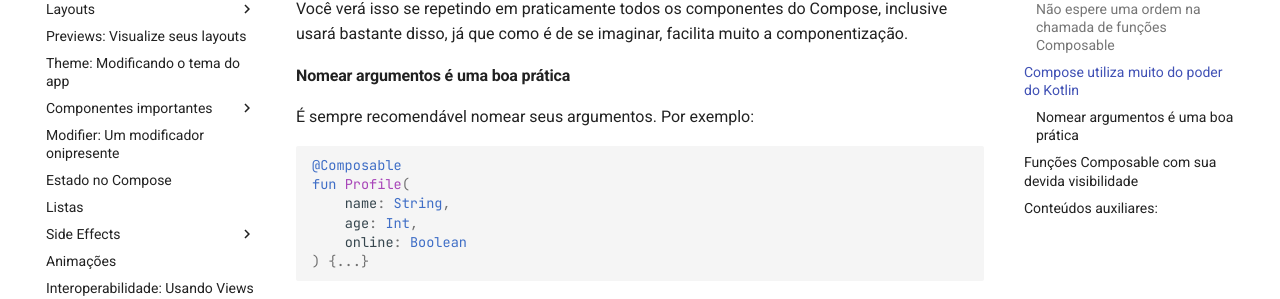
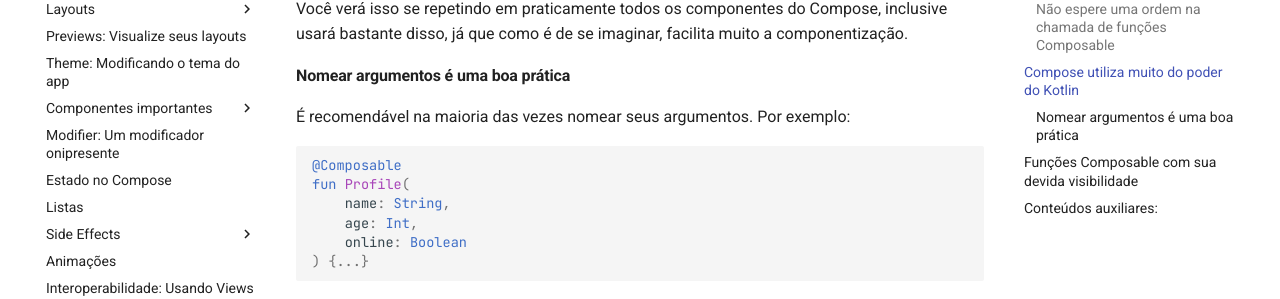
Before and after one commit to jsericksk/Jetpack-Compose-Journey, an MkDocs documentation site: the page built from docs/basic.md, in a window 1280 px wide and 900 px high, scrolled down 1933 px. Shown: the part 153-452 px from the top of the window. Built offline with MkDocs 1.6.1 and Material for MkDocs 9.7.7, drawn with Linux system fonts in a browser that asks for light colours; emoji names are drawn with the system emoji font.

Commit message:
basic.md atualizado

````diff
--- a/docs/basic.md
+++ b/docs/basic.md
@@ -47,7 +47,7 @@
 
 #### Nomear argumentos é uma boa prática
 
-É sempre recomendável nomear seus argumentos. Por exemplo:
+É recomendável na maioria das vezes nomear seus argumentos. Por exemplo:
 
 ```kotlin
 @Composable
````
